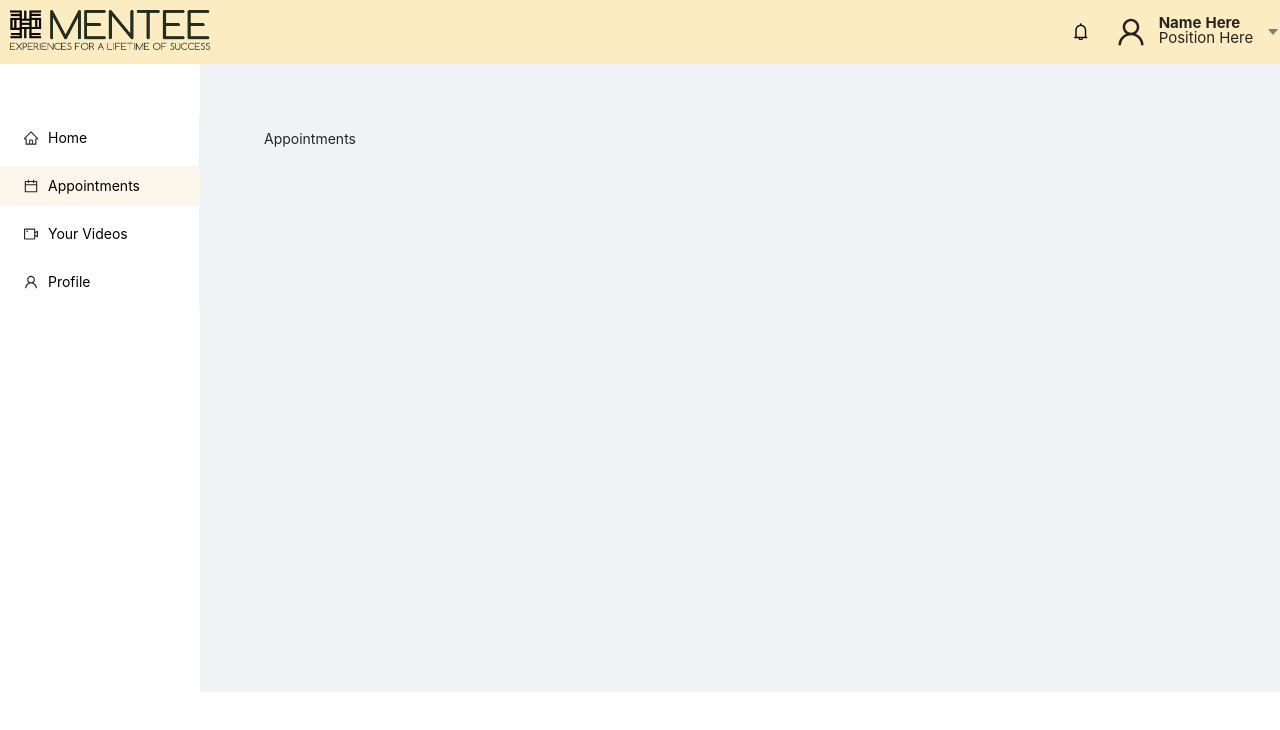
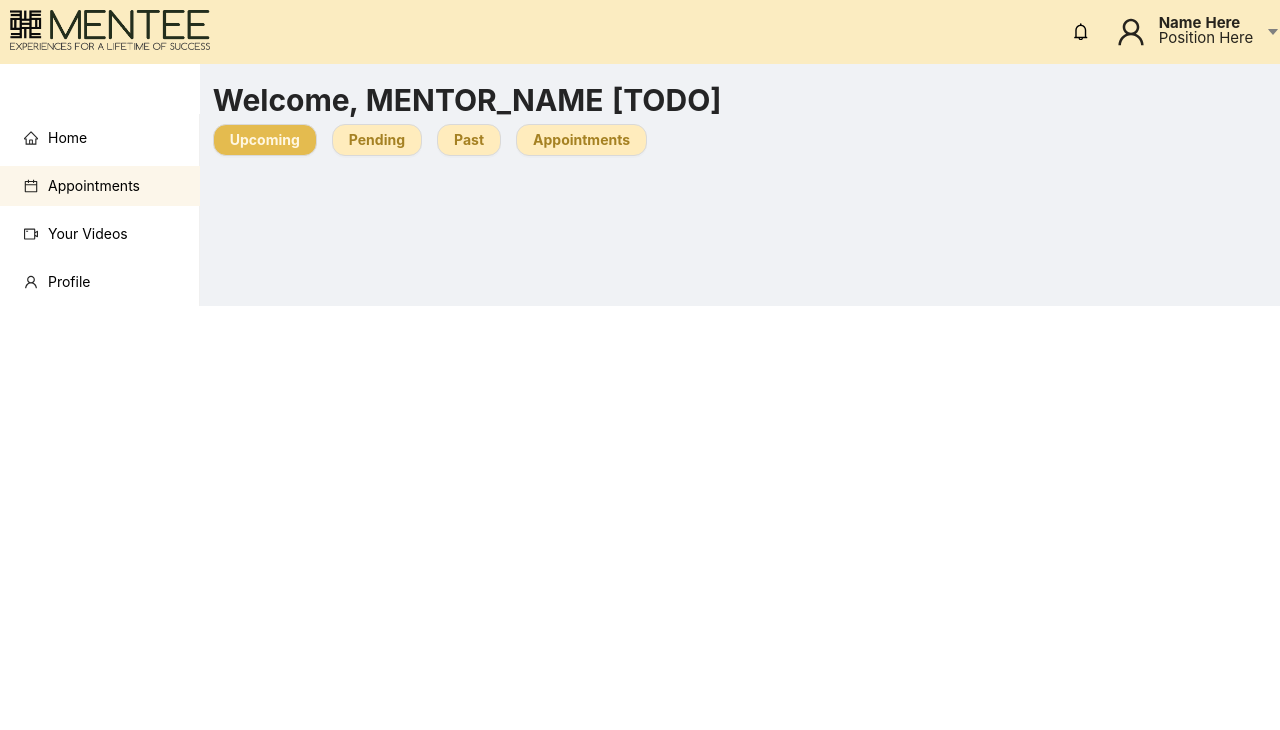
Before and after one commit to hack4impact-uiuc/mentee, a React (Create React App) app in the folder frontend/: page /appointments in a window 1280 px wide. Shown: the top 730 px of the page. Built offline with nearby package versions, Linux system fonts and the light colour scheme.

Commit message:
Created Appointments Page with Appointments Tab
Fixes issue #36, added tabs to appointments page with calendar

```diff
--- /dev/null
+++ b/frontend/src/components/css/Appointments.scss
@@ -0,0 +1,52 @@
+
+.appointments-welcome-text {
+    font-size: 30px;
+    font-weight: bold;
+}
+
+.appointments-tabs {
+    display: flex;
+    flex-direction: row;
+    margin-bottom: 1%;
+}
+
+.appointments-tab-item {
+    background-color: #FFECBD;
+    color: #A58123;
+    border-radius: 13px;
+    margin-right: 1%;
+}
+
+.appointments-tab-item-selected {
+    background-color: #E4BB4F;
+    color: #FFF7E2;
+    border-radius: 13px;
+    margin-right: 1%;
+}
+
+.availability-container {
+    border-top-left-radius: 7px;
+    border-top-right-radius: 7px;
+    overflow: hidden;
+}
+
+.calendar-header {
+    display: flex;
+    align-items: center;
+    background-color: #FFECBD;
+    font-weight: bold;
+    padding-left: 1%;
+    height: 50px;
+    width: 100%;
+}
+
+.calendar-container {
+    height: 400px;
+    overflow-y: scroll;
+    margin-bottom: 15px;
+}
+
+.save-container {
+    display: flex;
+    justify-content: flex-end;
+}
--- a/frontend/src/components/css/Navigation.scss
+++ b/frontend/src/components/css/Navigation.scss
@@ -1,6 +1,6 @@
 .navigation-content {
-  margin: 5% 5%;
-  height: 500px;
+  margin: 1% 1%;
+  height: 100%;
 }
 
 .navigation-header {
--- a/frontend/src/components/pages/Appointments.js
+++ b/frontend/src/components/pages/Appointments.js
@@ -1,7 +1,107 @@
-import React from "react";
+import React, { useState } from "react";
+import { Button, Calendar } from "antd";
+import "../css/Appointments.scss";
+
+const Tabs = Object.freeze({
+  upcoming: "Upcoming",
+  pending: "Pending",
+  past: "Past",
+  availability: "Appointments",
+});
 
 function Appointments() {
-  return <div>Appointments</div>;
+  const [currentTab, setCurrentTab] = useState(Tabs.upcoming);
+
+  const getButtonStyle = (tab) => {
+    const active = "#E4BB4F";
+    const inactive = "#FFECBD";
+    return {
+      borderRadius: 13,
+      marginRight: 15,
+      backgroundColor: currentTab === tab ? active : inactive,
+    };
+  };
+
+  const getButtonTextStyle = (tab) => {
+    const active = "#FFF7E2";
+    const inactive = "#A58123";
+    return {
+      fontWeight: 700,
+      color: currentTab === tab ? active : inactive,
+    };
+  };
+
+  const Tab = (props) => {
+    return (
+      <Button
+        type="default"
+        shape="round"
+        style={getButtonStyle(props.title)}
+        onClick={() => setCurrentTab(props.title)}
+      >
+        <div style={getButtonTextStyle(props.title)}>{props.title}</div>
+      </Button>
+    );
+  };
+
+  const AvailabilityTab = () => {
+    return (
+      <div>
+        <div className="availability-container">
+          <div className="calendar-header">
+            Set available hours by specific date
+          </div>
+          <div className="calendar-container">
+            <Calendar />
+          </div>
+        </div>
+        <div className="save-container">
+          <Button
+            type="default"
+            shape="round"
+            style={getButtonStyle(currentTab)}
+            onClick={() => console.log("TODO: save!")}
+          >
+            <div style={getButtonTextStyle(currentTab)}>Save</div>
+          </Button>
+        </div>
+      </div>
+    );
+  };
+
+  const UpcomingTab = () => {
+    // Example, feel free to remove or change
+    return null;
+  };
+
+  function renderTab(tab) {
+    switch (tab) {
+      case Tabs.upcoming:
+        return <UpcomingTab />;
+      case Tabs.pending:
+        return null;
+      case Tabs.past:
+        return null;
+      case Tabs.availability:
+        return <AvailabilityTab />;
+      default:
+        return <div />;
+    }
+  }
+
+  return (
+    <div>
+      <div className="appointments-welcome-text">
+        Welcome, MENTOR_NAME [TODO]{" "}
+      </div>
+      <div className="appointments-tabs">
+        {Object.values(Tabs).map((tab, index) => (
+          <Tab title={tab} key={index} />
+        ))}
+      </div>
+      {renderTab(currentTab)}
+    </div>
+  );
 }
 
 export default Appointments;
```
